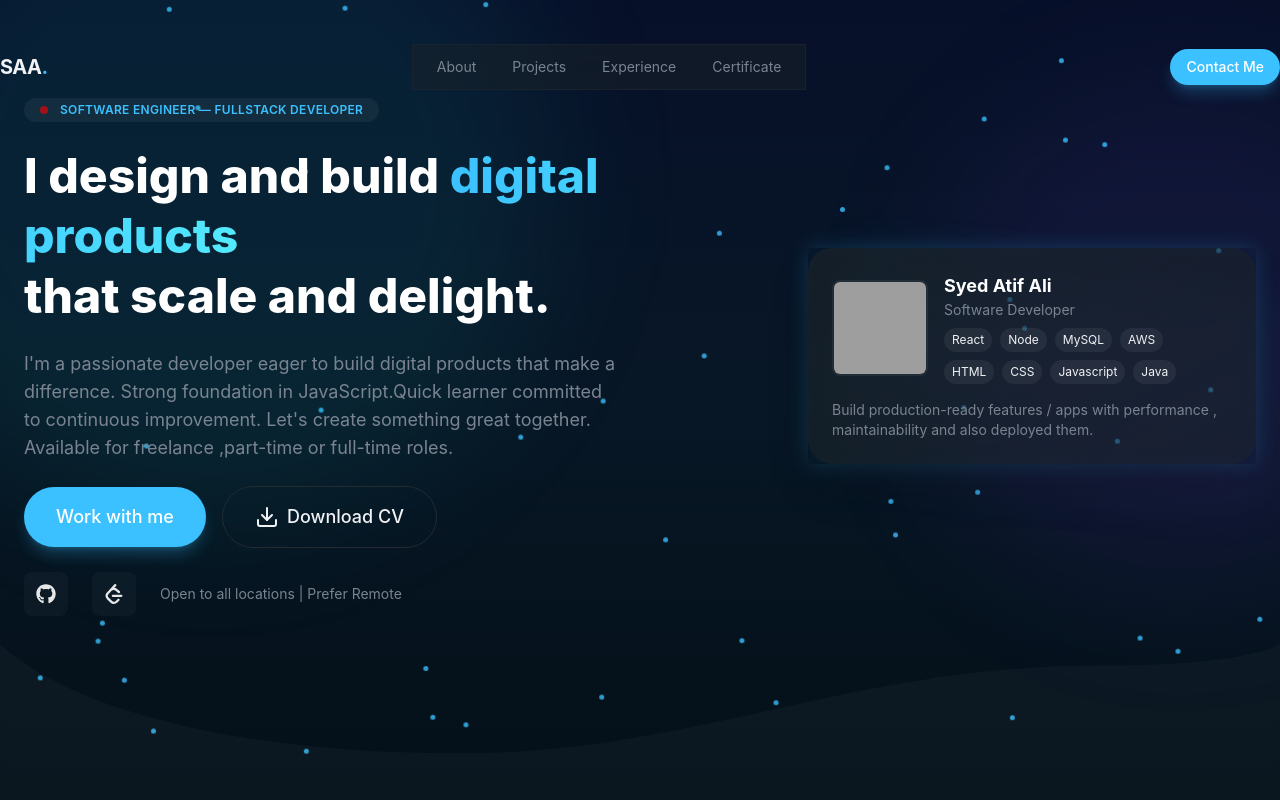
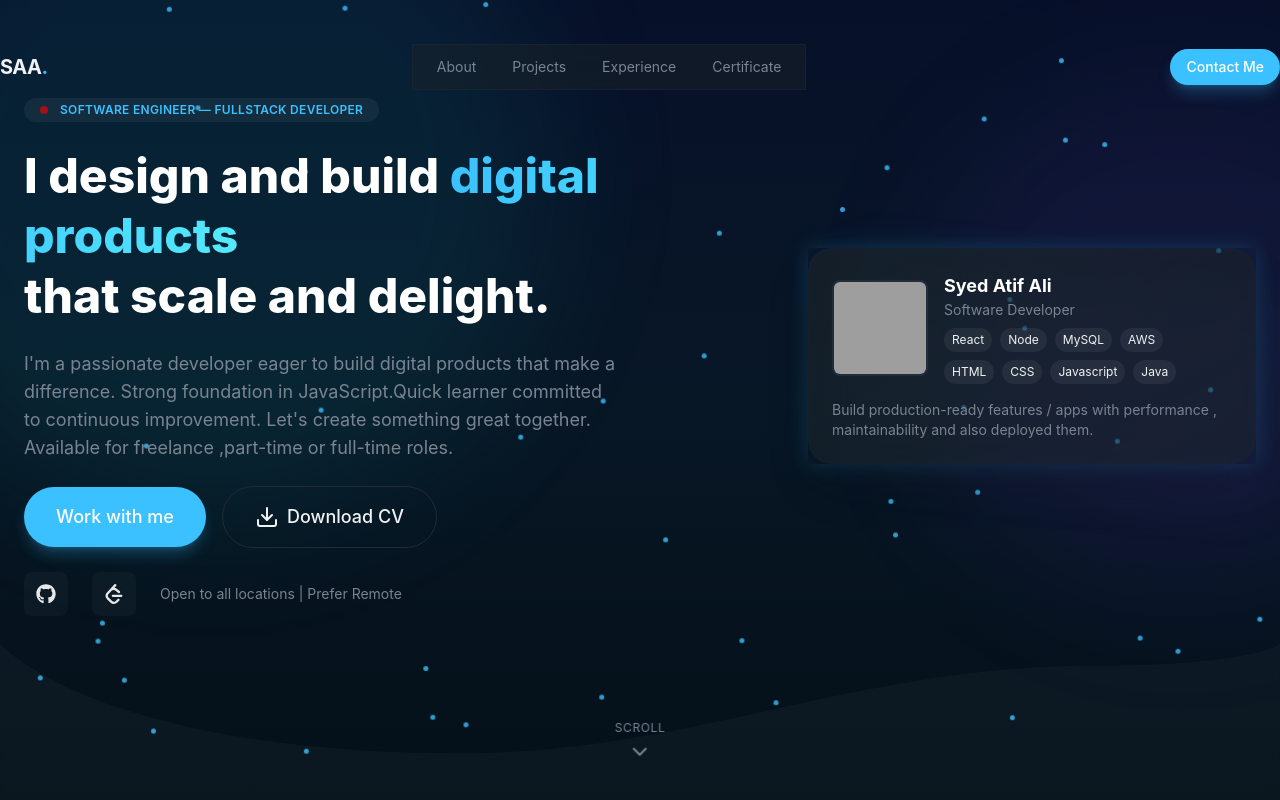
Before and after one commit to Atif-1/Portfolio, a React app: page / in a window 1280 px wide. Shown: the top 800 px of the page. Built offline with nearby package versions, Linux system fonts and the light colour scheme; grey boxes are pictures that could not be loaded; the HTML template or start-up script is replaced by a standard one.

Commit message:
Update Hero.jsx

```diff
--- a/src/section/Hero.jsx
+++ b/src/section/Hero.jsx
@@ -244,6 +244,12 @@ export const Hero=()=>{
                 <path d="M0 0C72 68 252 122 512 122C772 122 950 24 1224 24C1400 24 1428 0 1428 0V174H0V0Z" fill="rgba(255,255,255,0.03)"/>
                 </svg>
             </div>
+          <div className='absolute bottom-8 left-1/2 -translate-x-1/2 animate-fade-in animation-delay-800 z-40'>
+            <a  href='#about' className='flex flex-col items-center gap-2 text-muted-foreground hover:text-primary transition-colors group'>
+                 <span className="text-xs uppercase tracking-wider">Scroll</span>
+                 <ChevronDown className="w-6 h-6 animate-bounce" />
+            </a>
+        </div>
                 </section>
 
 }
```
